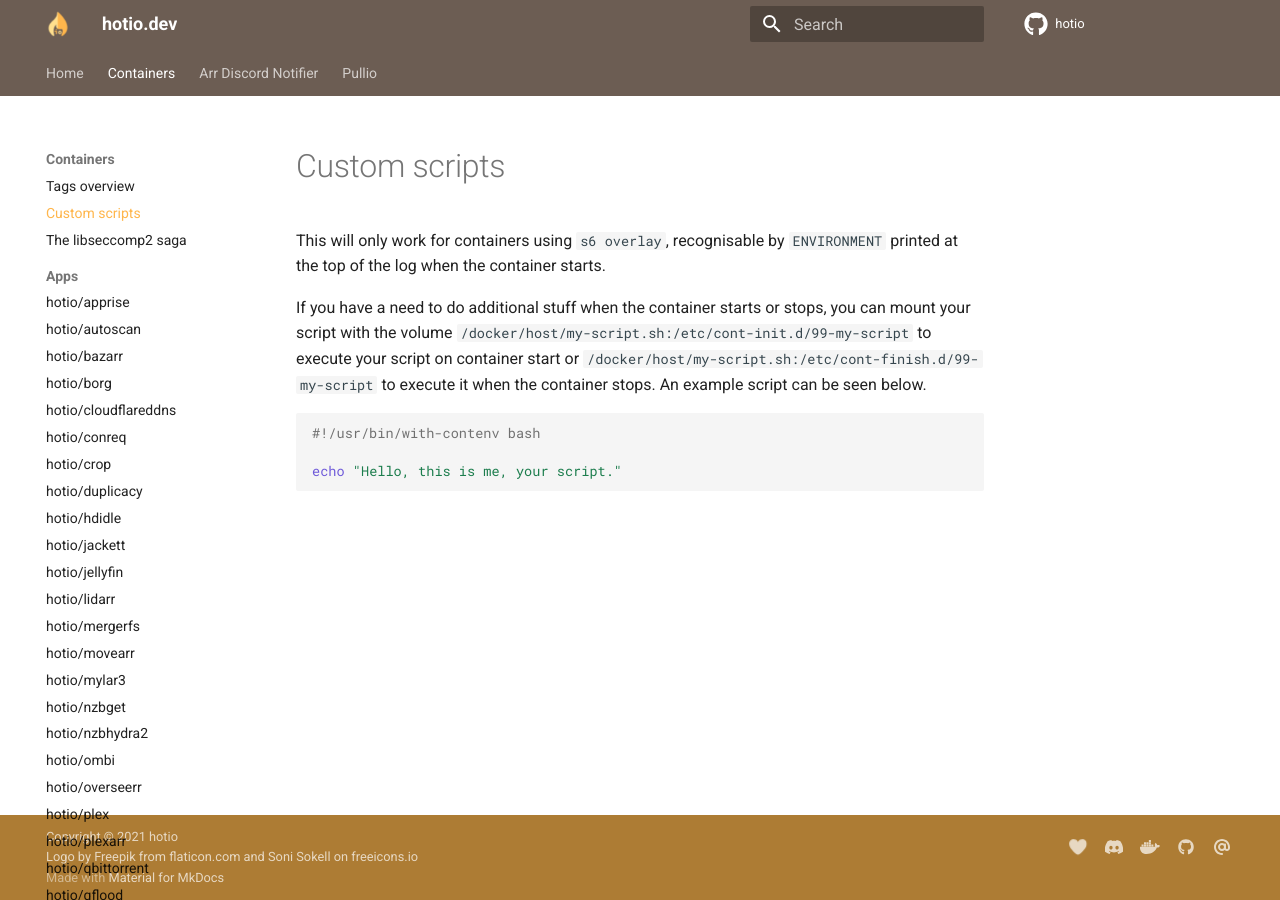
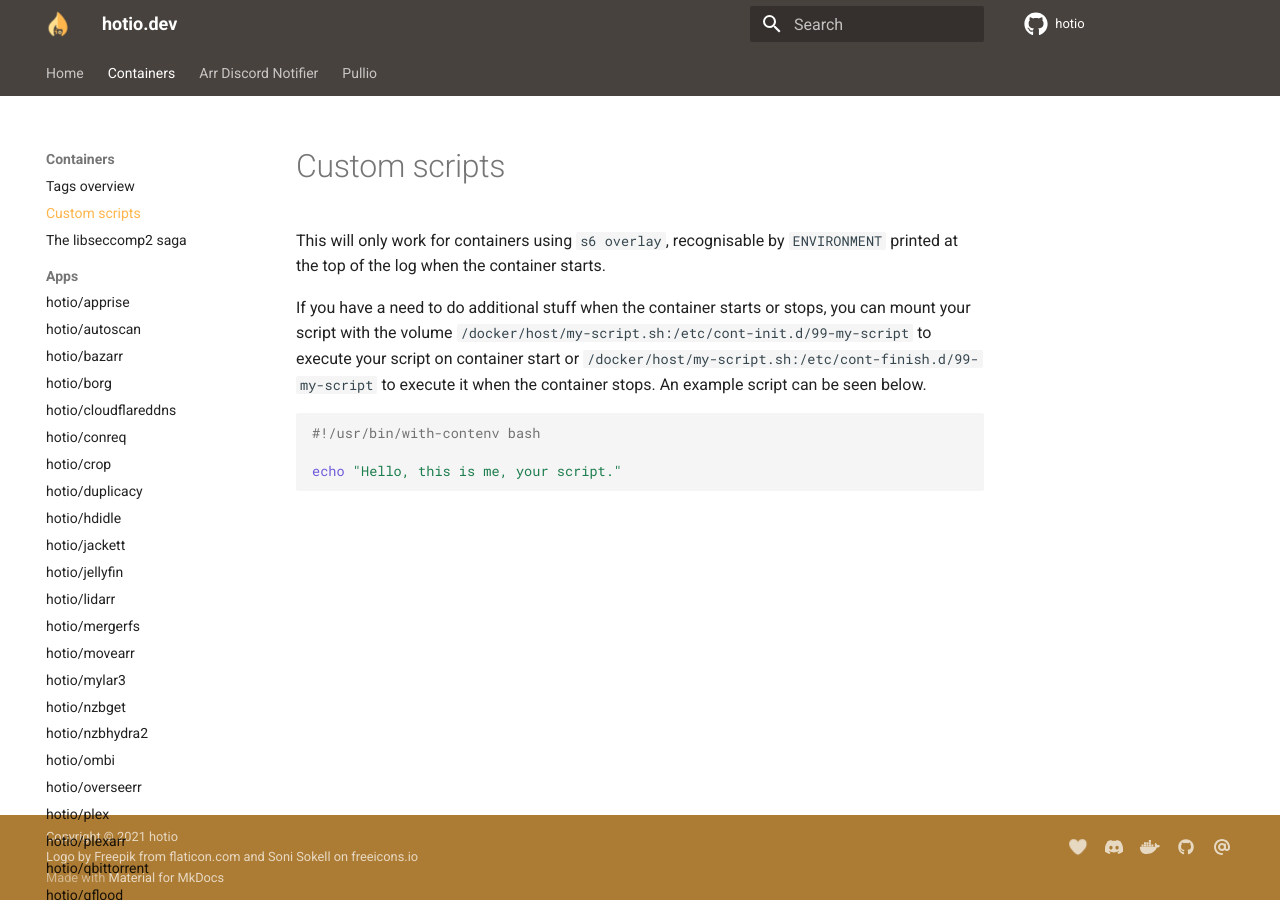
Before and after one commit to hotio/website, an MkDocs documentation site: the page built from docs/custom-scripts.md, in a window 1280 px wide. Built offline with MkDocs 1.6.1 and Material for MkDocs 9.7.7, drawn with Linux system fonts in a browser that asks for light colours.

Commit message:
tweak color

```diff
--- a/docs/stylesheets/extra.css
+++ b/docs/stylesheets/extra.css
@@ -1,10 +1,10 @@
 [data-md-color-scheme="hotio"] {
-  --md-primary-fg-color:             #6c5d53;
+  --md-primary-fg-color:             #48423e;
   --md-primary-fg-color--light:      #ffdf8e;
   --md-primary-fg-color--dark:       #ffb64c;
   --md-accent-fg-color:              #ffb64c;
   --md-footer-bg-color:              #ffb64c;
-  --md-footer-fg-color:              #6c5d53;
+  --md-footer-fg-color:              #48423e;
   --md-typeset-a-color:              #ffb64c;
   --md-code-hl-color:                #ffdf8e5d;
 }
```
